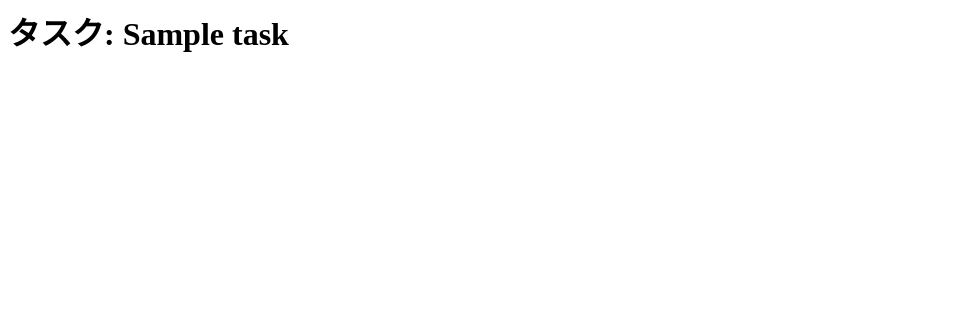
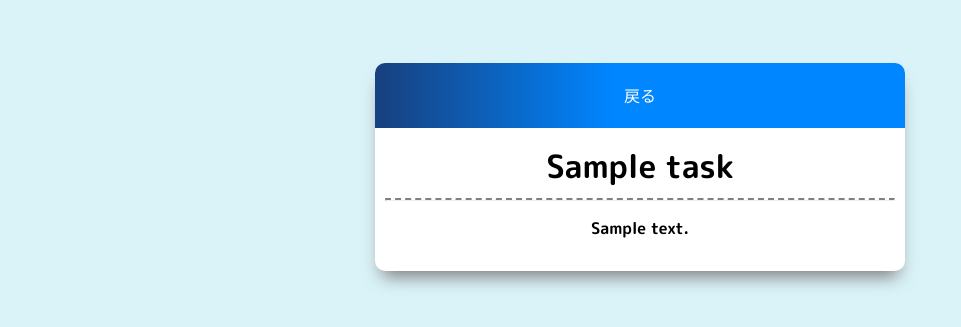
Before and after one commit to Naru-hub/Django_todo, a Django app: template todoapp/templates/todoapp/task_detail.html in a window 1280 px wide. Shown: the top 327 px of the page, without its empty margins (0-961 px from the left). Run offline with Django 3.2, Linux system fonts and the light colour scheme; the template is opened without the code that fills it: most values are stand-ins (such as "Sample title", 1, 10 or a date in 2020).

Commit message:
タスク詳細ページのCSSを調整

```diff
--- a/todoapp/static/css/base.css
+++ b/todoapp/static/css/base.css
@@ -174,3 +174,8 @@ select {
 hr {
   border-top: 2px dashed grey;
 }
+
+.detailWrapper {
+  text-align: center;
+  padding: 15px 10px;
+}
--- a/todoapp/templates/todoapp/task_detail.html
+++ b/todoapp/templates/todoapp/task_detail.html
@@ -1 +1,10 @@
-<h1>タスク: {{task}}</h1>
+{% extends 'todoapp/base.html' %} {% block content %}
+<div class="header">
+  <a href="{% url 'tasks' %}" style="color: white">戻る</a>
+</div>
+<div class="detailWrapper">
+  <h1>{{task}}</h1>
+  <hr />
+  <p><b>{{task.description}}</b></p>
+</div>
+{% endblock content %}
```
